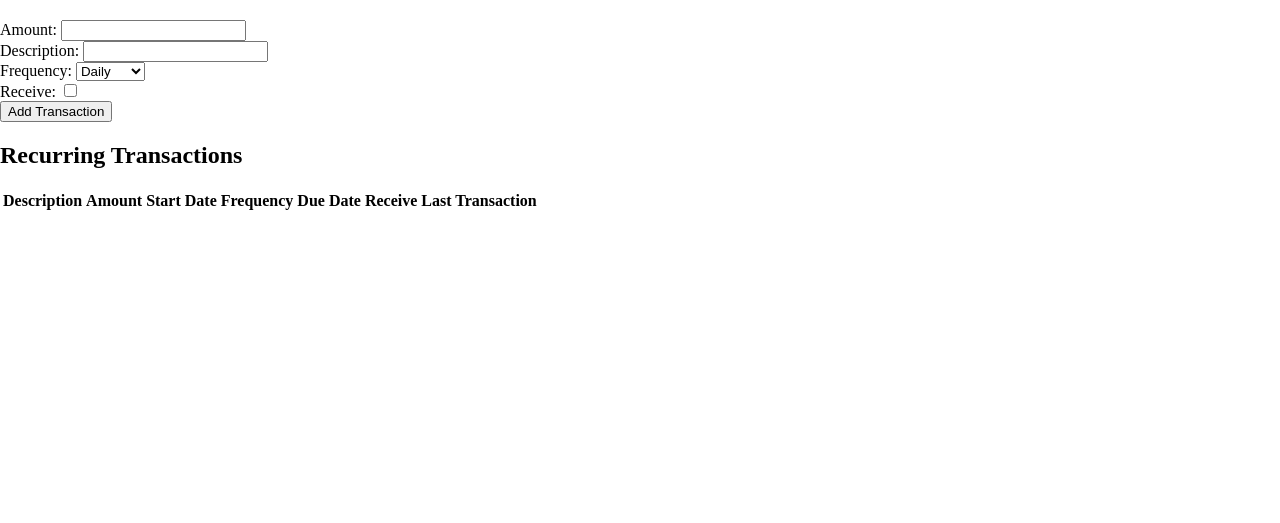
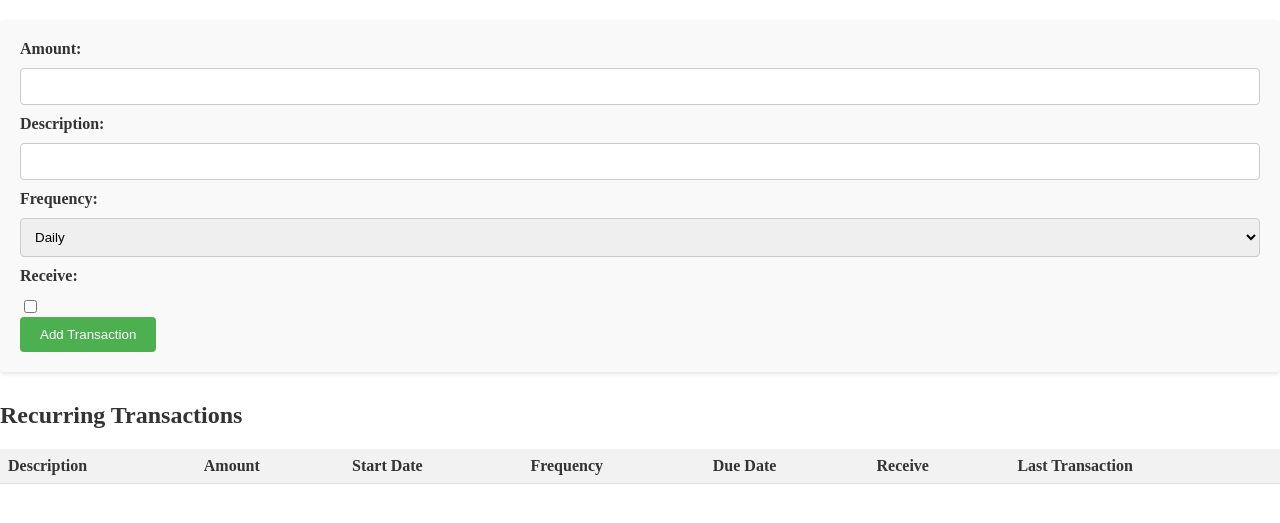
Before and after one commit to someonewhoexists1210/FinanceAPI, a Django app: page /recurring/ in a window 1280 px wide. Shown: the part 38-561 px from the top of the page. Run offline with Django 5.2, Linux system fonts and the light colour scheme; a user stored in the database is signed in; data comes from the database, SQL or seed files in the repository; lists and menus that the app fills with data are empty.

Commit message:
Style pages

```diff
--- /dev/null
+++ b/frontend/static/css/recurring.css
@@ -0,0 +1,65 @@
+form {
+    margin-bottom: 20px;
+    background-color: #f9f9f9;
+    padding: 20px;
+    border-radius: 4px;
+    box-shadow: 0 2px 4px rgba(0, 0, 0, 0.1);
+}
+
+label {
+    display: block;
+    margin-bottom: 10px;
+    font-weight: bold;
+    color: #333;
+}
+
+input[type="number"],
+input[type="text"],
+select {
+    width: 100%;
+    padding: 10px;
+    border: 1px solid #ccc;
+    border-radius: 4px;
+    box-sizing: border-box;
+    margin-bottom: 10px;
+}
+
+input[type="checkbox"] {
+    margin-top: 5px;
+}
+
+input[type="submit"] {
+    background-color: #4CAF50;
+    color: white;
+    padding: 10px 20px;
+    border: none;
+    border-radius: 4px;
+    cursor: pointer;
+}
+
+h2 {
+    margin-top: 30px;
+    color: #333;
+}
+
+table {
+    width: 100%;
+    border-collapse: collapse;
+    margin-top: 20px;
+}
+
+th,
+td {
+    padding: 8px;
+    text-align: left;
+    border-bottom: 1px solid #ddd;
+}
+
+th {
+    background-color: #f2f2f2;
+    color: #333;
+}
+
+tr:hover {
+    background-color: #f5f5f5;
+}
--- a/frontend/templates/recurring.html
+++ b/frontend/templates/recurring.html
@@ -1,4 +1,10 @@
 {% extends 'base.html' %}
+{% load static %}
+{% block extra %}
+    <link rel="stylesheet" href="{% static 'css/recurring.css' %}">
+{% endblock %}
+
+{% block title %}Recurring Transactions{% endblock %}
 
 {% block content %}
 
```
